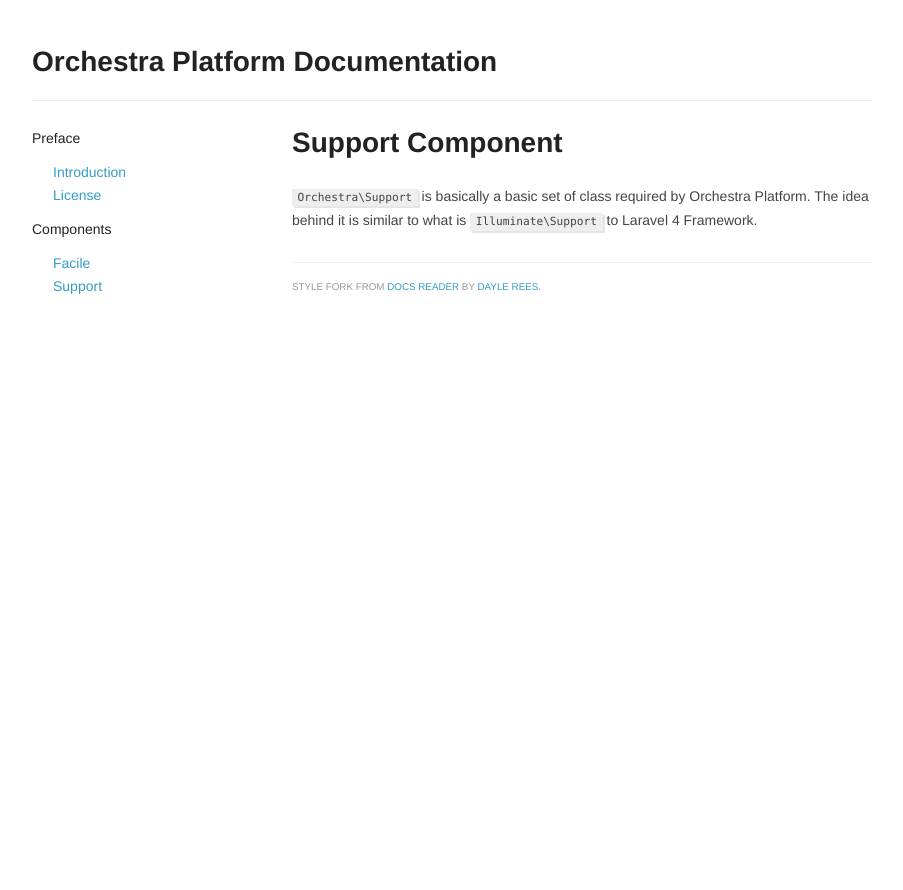
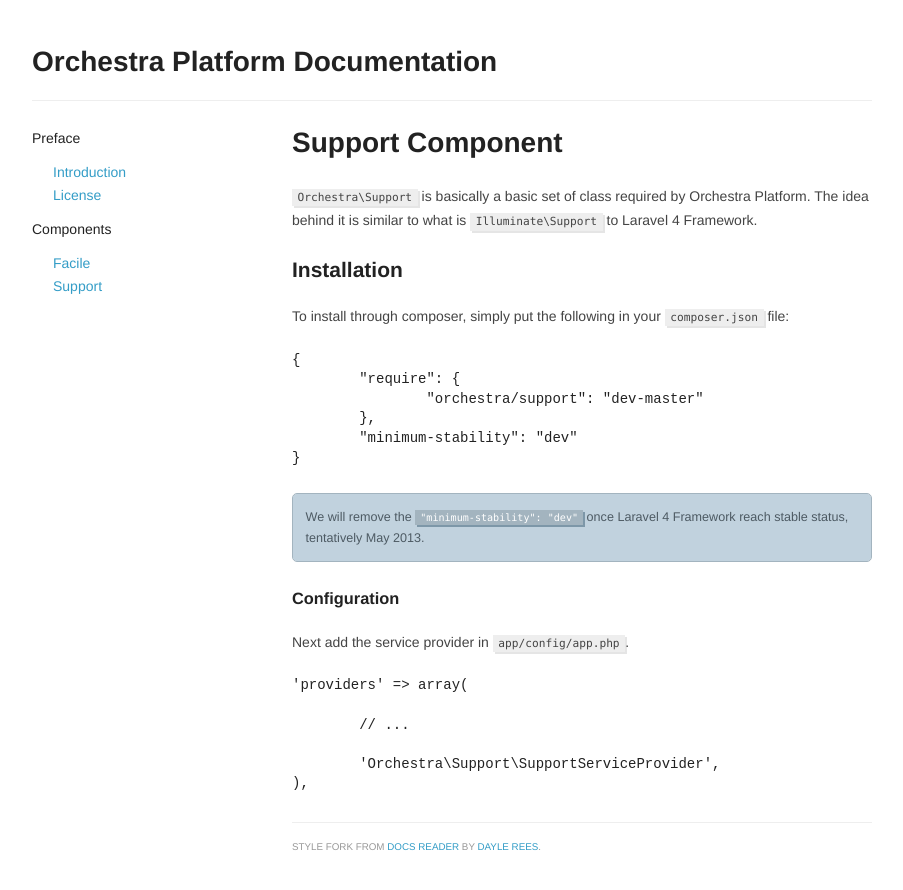
Before and after one commit to orchestral/docs, a Jekyll site: the page built from pages/components/support.md, in a window 1280 px wide. Shown: the top 890 px of the page, without its empty margins (188-1091 px from the left). Built offline with Jekyll 4.4.1, drawn with Linux system fonts in a browser that asks for light colours; nearby versions of some CDN libraries; Markdown is read by kramdown in place of the engine named in the settings.

Commit message:
Add installation process for support
Signed-off-by: crynobone <crynobone@gmail.com>

```diff
--- a/pages/components/support.md
+++ b/pages/components/support.md
@@ -7,3 +7,27 @@
 ==============
 
 `Orchestra\Support` is basically a basic set of class required by Orchestra Platform. The idea behind it is similar to what is `Illuminate\Support` to Laravel 4 Framework.
+
+## Installation
+
+To install through composer, simply put the following in your `composer.json` file:
+
+	{
+		"require": {
+			"orchestra/support": "dev-master"
+		},
+		"minimum-stability": "dev"
+	}
+
+> We will remove the `"minimum-stability": "dev"` once Laravel 4 Framework reach stable status, tentatively May 2013.
+
+### Configuration
+
+Next add the service provider in `app/config/app.php`.
+
+	'providers' => array(
+
+		// ...
+
+		'Orchestra\Support\SupportServiceProvider',
+	),
```
